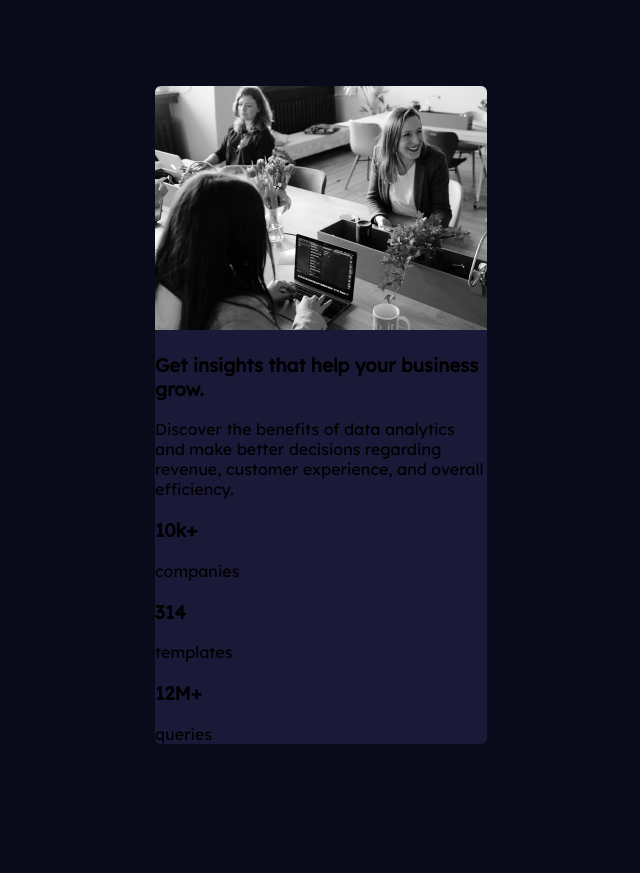
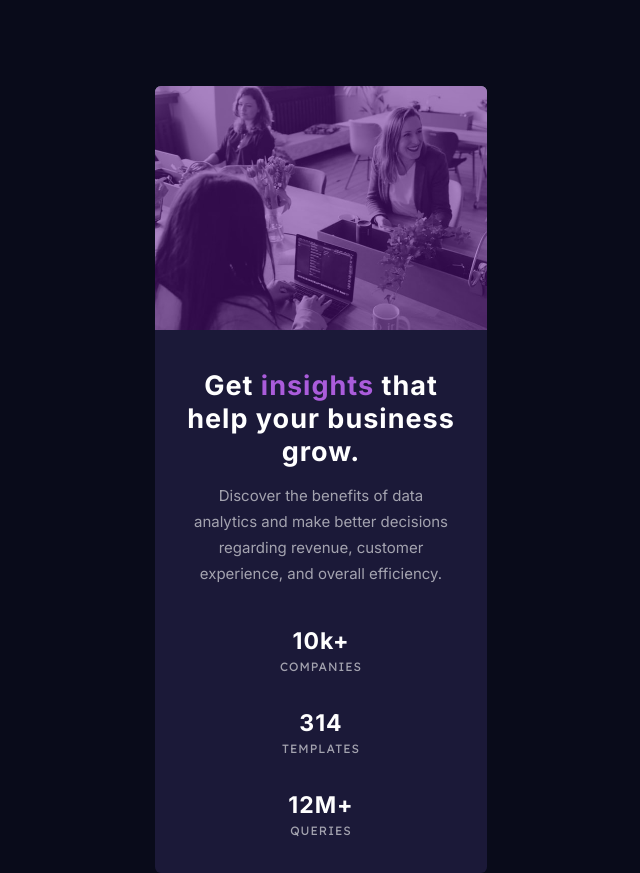
Before and after one commit to Dilanapm/PRO2, a plain HTML site: page index.html in a window 1280 px wide. Shown: the whole page, without its empty margins (319-959 px from the left). Before the commit the page ends 800 px from the top, so only its background shows below. Drawn offline with Linux system fonts and the light colour scheme.

Commit message:
ultimos cambios

```diff
--- a/css/style.css
+++ b/css/style.css
@@ -33,3 +33,59 @@ body{
     position: relative;
     /*filter: contrast(100%);*/
 }
+.stats-card header div{
+    background-color: var(--Soft-violet-transparent);
+    height: 244px;
+    width: 332px;
+    position: absolute;
+    border-top-right-radius: 6px;
+    border-top-left-radius: 6px;
+    z-index: 1;
+}
+main{
+    text-align: center;
+}
+main h1{
+    color: var(--White);
+    font-family: 'Inter', sans-serif;
+    font-weight: 700;
+    font-size: 27px;
+    margin: 35px 28px 15px 28px;
+    letter-spacing: 1px;
+}
+.plan_insights{
+    color: var(--Soft-violet);
+}
+main p{
+    margin: 0 38px 40px 38px;
+    font-family: 'Inter', sans-serif;
+    color: var(--Slightlier-transparent-white);
+    font-weight: 400;
+    font-size: 15px;
+    line-height: 26px;
+}
+.stats{
+    display: flex;
+    justify-content: space-around;
+    align-content: center;
+    margin: 0 64px;
+    flex-direction: column;
+}
+.stats > div{
+    margin: 0 0 34px 0;
+}
+.stats > div > h3{
+    font-family: 'Inter', sans-serif;
+    color: var(--White);
+    margin: 0;
+    font-size: 23px;
+    font-weight: 700;
+    letter-spacing: 1px;
+}
+.stats > div > span{
+    text-transform: uppercase;
+    font-family: 'Lexend Deca', sans-serif;
+    color: var(--Slightlier-transparent-white);
+    font-size: 12px;
+    letter-spacing: 1px;
+}
```
